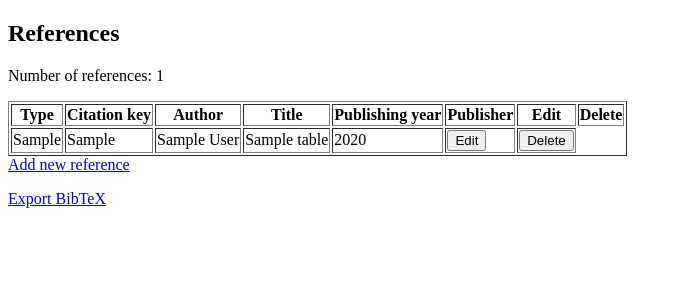
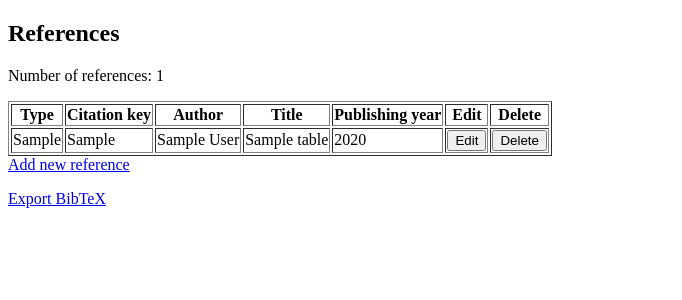
Before and after one commit to nessamerivirta/jugu_miniprojekti, a Flask app: page /view_references in a window 1280 px wide. Shown: the top 300 px of the page, without its empty margins (0-682 px from the left). Run offline with Flask 3, Linux system fonts and the light colour scheme; tables that the repository leaves empty hold one stand-in row (values such as "Sample post").

Commit message:
Remove 'publisher' column from view page

```diff
--- a/src/templates/references.html
+++ b/src/templates/references.html
@@ -25,7 +25,6 @@ References
         <th>Author</th>
         <th>Title</th>
         <th>Publishing year</th>
-        <th>Publisher</th>
         <th>Edit</th>
         <th>Delete</th>
       </tr>
```
